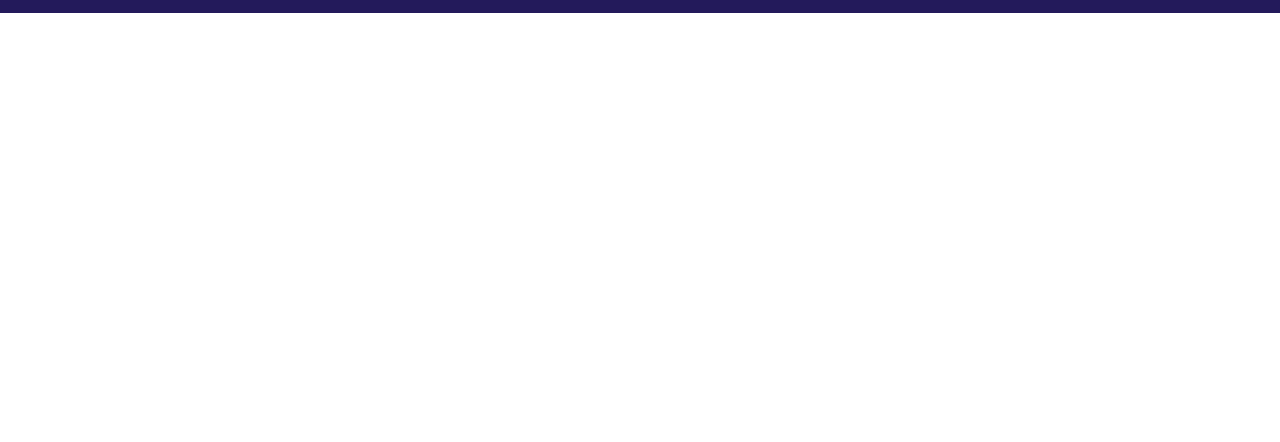
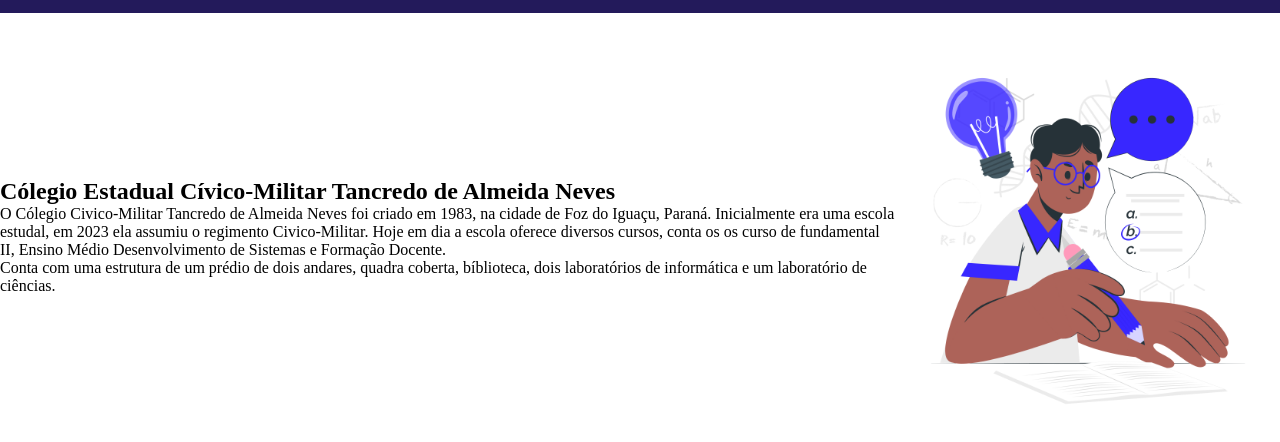
Before and after one commit to GabrielT31/2024.-2B-site-escola, a plain HTML site: page index.html in a window 1280 px wide. Shown: the part 80-522 px from the top of the page. Drawn offline with Linux system fonts and the light colour scheme.

Commit message:
Add files via upload

```diff
--- a/index.html
+++ b/index.html
@@ -16,5 +16,19 @@
             <a href="" class="cabecalho-lista-link">Estudante</a>
         </nav>
     </header>
+   <section class="escola">
+    <div class="escola-texto">
+        <h2 class class="escola-texto-titulo">Cólegio Estadual Cívico-Militar Tancredo de Almeida Neves</h2>
+        <p class="escola-texto-paragrafo">
+              O Cólegio Civico-Militar Tancredo de Almeida Neves foi criado em 1983,
+            na cidade de Foz do Iguaçu, Paraná. Inicialmente era uma escola estudal, em 2023 ela assumiu o regimento Civico-Militar.
+            Hoje em dia a escola oferece diversos cursos, conta os os curso de fundamental II, Ensino Médio Desenvolvimento de Sistemas e Formação Docente.
+        </p>
+        <p class="escola-texto-paragrafo">
+              Conta com uma estrutura de um prédio de dois andares, quadra coberta, bíblioteca, dois laboratórios de informática e um laboratório de ciências.
+        </p>
+    </div>
+    <img src="escola.png" alt="" class="escola-imagem">
+   </section>
 </body>
 </html>
--- a/style.css
+++ b/style.css
@@ -3,6 +3,12 @@
     padding: 0;
 }
 
+:root{
+    --branco: #E7ECEF;
+    --azul: #274C77;
+    --ciano: #6096BA;
+    --marinho: #A3CEF1;
+}
 .cabecalho{
     background-color: #231a5b;
     color:white;
@@ -23,3 +29,16 @@
     margin-right: 1.5em;
     font-size: 1.5em;
 }
+.escola{
+    background-color: white;
+    color: black;
+    display: flex;
+    justify-content: center;
+    align-items: center;
+    padding: 32px 0;
+}
+.escola-texto-titulo{
+    padding: 24px 0;
+}.escola-imagem{
+    width: 30%;
+}
```
Also changed, not shown: escola.png (added).
